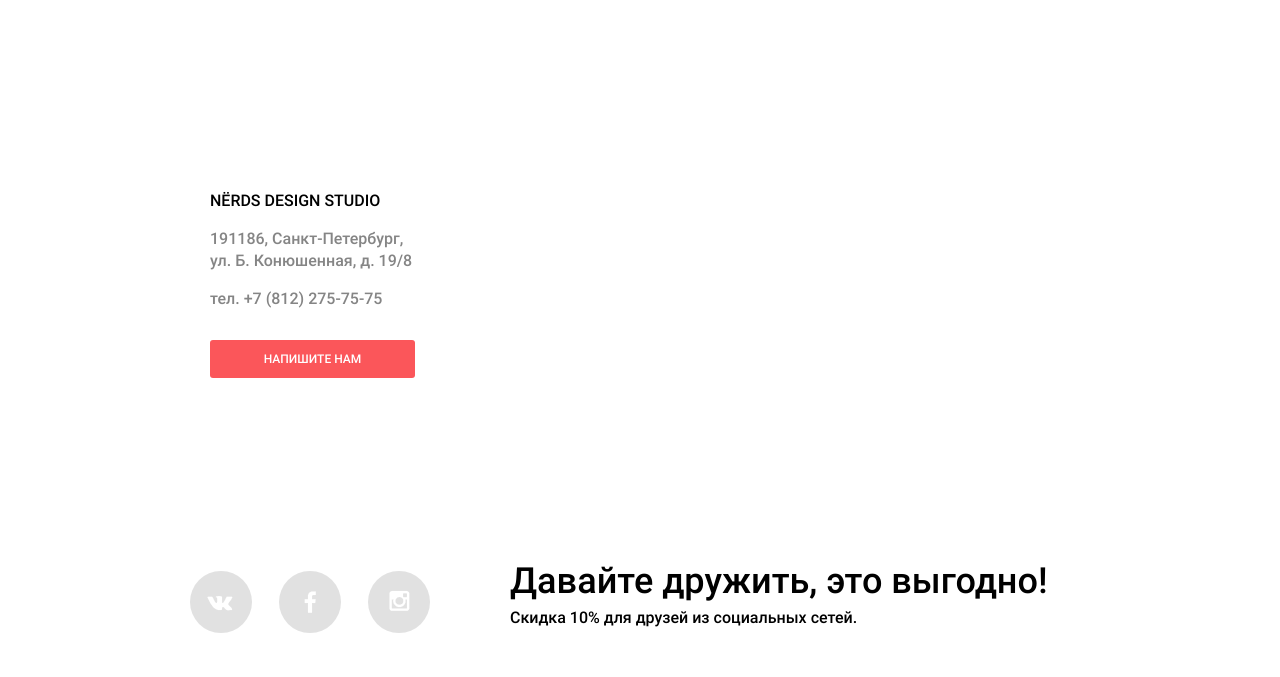
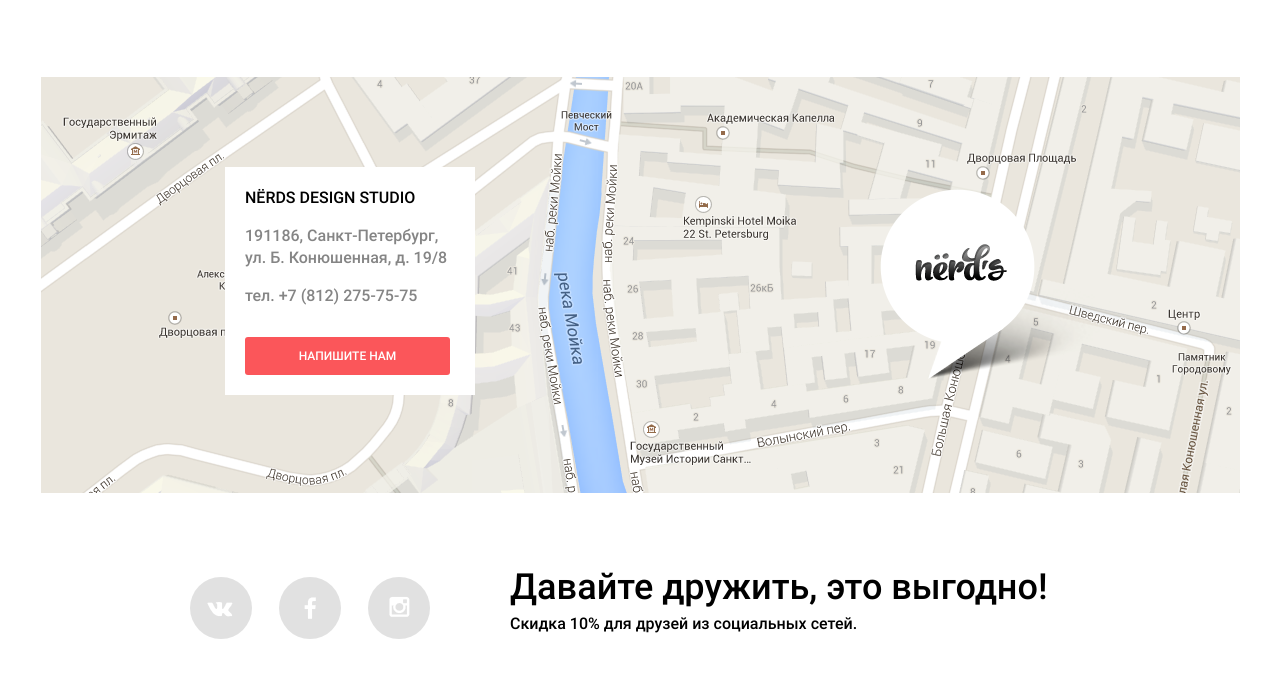
Before and after one commit to Ashot67/galaxsea-nerds, a plain HTML site: page index.html in a window 1280 px wide. Shown: the part 1547-2224 px from the top of the page. Drawn offline with Linux system fonts and the light colour scheme.

Commit message:
Карта

```diff
--- a/css/style.css
+++ b/css/style.css
@@ -1041,12 +1041,32 @@ input[type="checkbox"] {
 
 /* Footer */
 
+.map {
+  position: relative;
+
+  width: 100%;
+  height: 430px;
+  margin-top: 80px;
+
+  background: url(../img/nerds-index/map.png) no-repeat;
+  background-position: top center;
+
+  z-index: -1;
+}
+
 .address {
-  width: 250px;
-  margin: 90px 0;
-  padding: 103px 20px;
+  position: absolute;
+  top: 90px;
+  left: 225px;
+
+  width: 210px;
+  padding: 20px 20px;
 
   font-size: 16px;
+
+  background: #ffffff;
+
+  z-index: 1;
 }
 
 .address p {
@@ -1062,12 +1082,16 @@ input[type="checkbox"] {
   background: #d6494d;
 }
 
+.social {
+  margin-top: 70px;
+}
+
 .social-btns {
   float: left;
 
   width: 240px;
   margin-right: 80px;
-  margin-bottom: 77px;
+  margin-bottom: 70px;
 
   font-size: 0;
 }
--- a/index.html
+++ b/index.html
@@ -118,16 +118,16 @@
       </div>
     </main>
     <footer class="main-footer">
-     <div class="container">
-        <div class="map">
-          <div class="address">
+      <div class="map">
+        <div class="address">
             <span>NЁRDS DESIGN STUDIO</span>
             <p>191186, Санкт-Петербург,<br>
             ул. Б. Конюшенная, д. 19/8</p>
             <p>тел. +7 (812) 275-75-75</p>
             <a class="button" href="#">Напишите нам</a>
           </div>
-        </div>
+      </div>
+      <div class="container">
         <div class="social clearfix">
           <div class="social-btns">
             <a class="social-btn social-btn-vk" href="#">Вконтакте</a>
```
Also changed, not shown: img/nerds-index/map-pin.png (deleted), img/nerds-index/map.png (added).
